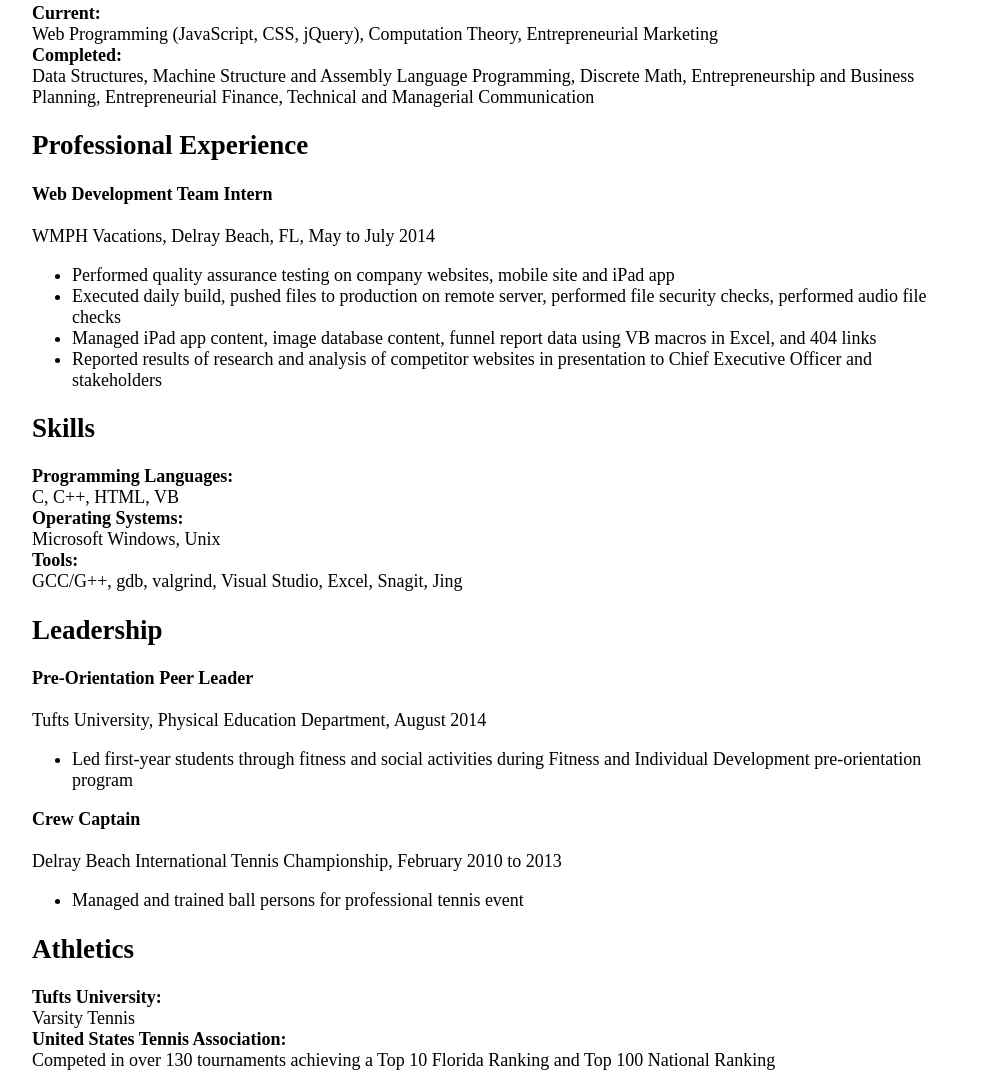
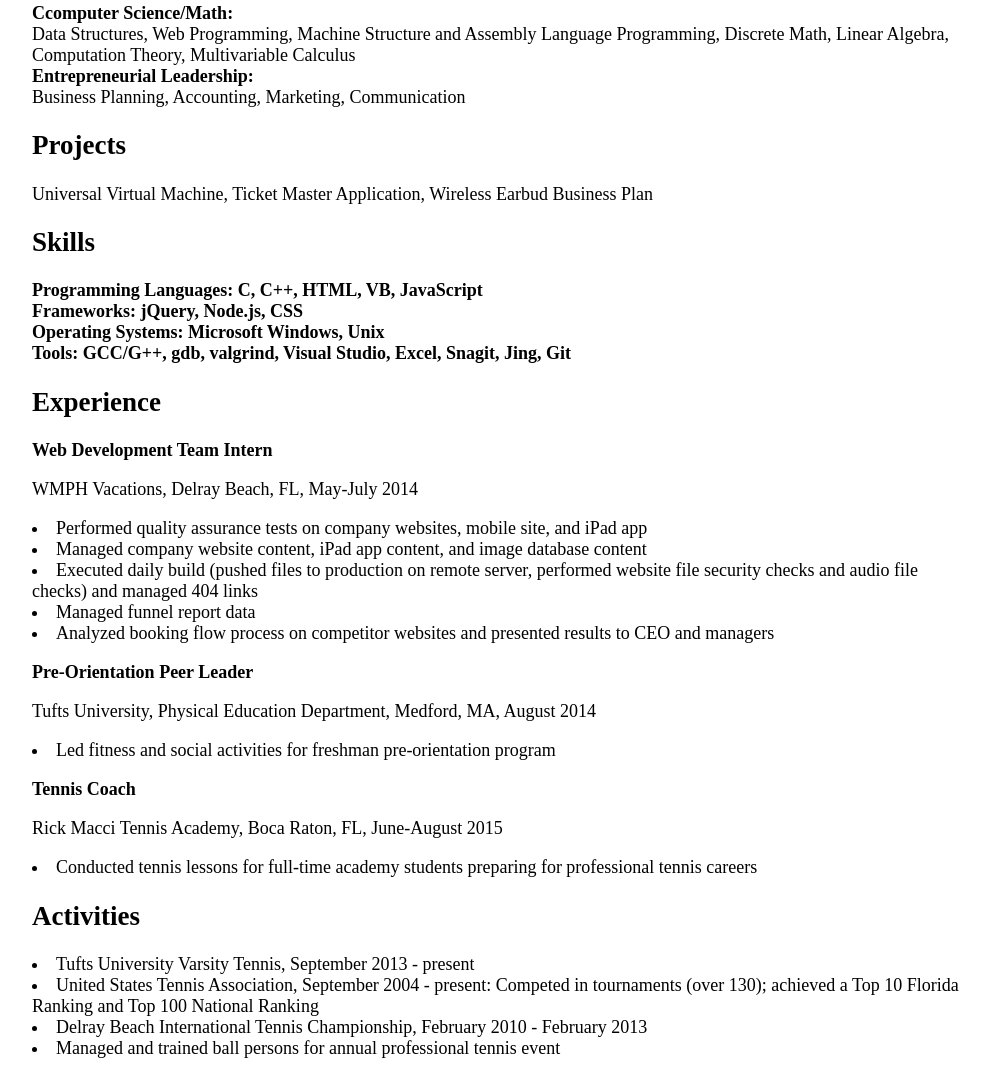
Before and after one commit to bbattl01/bbattl01.github.io, a plain HTML site: page resume.html in a window 1280 px wide. Shown: the part 453-1542 px from the top of the page, without its empty margins (118-1107 px from the left). After the commit the page ends 1520 px from the top, so only its background shows below. Drawn offline with Linux system fonts and the light colour scheme.

Commit message:
Update resume.html

```diff
--- a/resume.html
+++ b/resume.html
@@ -12,39 +12,43 @@
 				<h2>Education</h2>
 					<p> Tufts University, Medford, MA <br>
 						Bachelor of Science, expected May 2017 <br>
-						<div id="mini-header">Major:</div>  Computer Science     <div id="mini-header">Minor:</div>  Entrepreneurial Leadership</p>
+						<div id="mini-header">Major(double):</div>  Computer Science and Mathematics    <div id="mini-header">Minor:</div>  Entrepreneurial Leadership</p>
 
 				<h2>Relevant Coursework</h2>
-					<p><div id="mini-header">Current:</div>  Web Programming (JavaScript, CSS, jQuery), Computation Theory, Entrepreneurial Marketing <br>
-					<div id="mini-header">Completed:</div>  Data Structures, Machine Structure and Assembly Language Programming, Discrete Math, Entrepreneurship and Business Planning, Entrepreneurial Finance, Technical and Managerial Communication</p>
+					<p><div id="mini-header">Ccomputer Science/Math:</div>  Data Structures, Web Programming, Machine Structure and Assembly Language Programming, Discrete Math, Linear Algebra, Computation Theory, Multivariable Calculus <br>
+					<div id="mini-header">Entrepreneurial Leadership:</div>  Business Planning, Accounting, Marketing, Communication  </p>
 
-				<h2>Professional Experience</h2>
-				<p><div id="mini-header">Web Development Team Intern</div><br>
-				WMPH Vacations, Delray Beach, FL, May to July 2014
-				<ul><li>Performed quality assurance testing on company websites, mobile site and iPad app
-				<li>Executed daily build, pushed files to production on remote server, performed file security checks, performed audio file checks
-				<li>Managed iPad app content, image database content, funnel report data using VB macros in Excel, and 404 links
-				<li>Reported results of research and analysis of competitor websites in presentation to Chief Executive Officer and stakeholders </p>
-				</ul>
+				<h2>Projects</h2>
+				<p>Universal Virtual Machine, Ticket Master Application, Wireless Earbud Business Plan </p>
+				<h2>Skills</h2>
+				<p>
+					<div id="mini-header">Programming Languages:  C, C++, HTML, VB, JavaScript</div>
+					<div id="mini-header">Frameworks:   jQuery, Node.js, CSS</div>
+					<div id="mini-header">Operating Systems:  Microsoft Windows, Unix</div>
+					<div id="mini-header">Tools:  GCC/G++, gdb, valgrind, Visual Studio, Excel, Snagit, Jing, Git</div>
+				</p>
+				<h2>Experience</h2>
+				<b>Web Development Team Intern</b><br>
+				<p>WMPH Vacations, Delray Beach, FL, May-July 2014<br>
+					<li>Performed quality assurance tests on company websites, mobile site, and iPad app</li>
+					<li>Managed company website content, iPad app content, and image database content</li>
+					<li>Executed daily build (pushed files to production on remote server, performed website file security checks and audio file checks) and managed 404 links</li>
+					<li>Managed funnel report data </li>
+					<li>Analyzed booking flow process on competitor websites and presented results to CEO and managers</li>
+				</p>
+				<b>Pre-Orientation Peer Leader</b><br>
+				<p>Tufts University, Physical Education Department, Medford, MA, August 2014<br>
+					<li>Led fitness and social activities for freshman pre-orientation program</li>
+				</p>
+				<b>Tennis Coach</b><br>
+				<p>Rick Macci Tennis Academy, Boca Raton, FL, June-August 2015<br>
+					<li>Conducted tennis lessons for full-time academy students preparing for professional tennis careers</li>
+				</p>
 
-				<h2> Skills </h2>
-				<p><div id="mini-header">Programming Languages:</div>  C, C++, HTML, VB<br>
-					<div id="mini-header">Operating Systems:</div>  Microsoft Windows, Unix
-					<div id="mini-header">Tools:</div>  GCC/G++, gdb, valgrind, Visual Studio, Excel, Snagit, Jing </p>
-
-				<h2> Leadership </h2>
-				<p><div id="mini-header">Pre-Orientation Peer Leader</div><br>
-					Tufts University, Physical Education Department, August 2014
-					<ul>
-					<li>Led first-year students through fitness and social activities during Fitness and Individual Development pre-orientation program
-					</ul>
-					<div id="mini-header">Crew Captain</div><br>
-					Delray Beach International Tennis Championship, February 2010 to 2013
-					<ul>
-					<li>Managed and trained ball persons for professional tennis event </p>
-					</ul>
-				<h2> Athletics </h2>
-				<p><div id="mini-header">Tufts University:</div> Varsity Tennis <br>
-					<div id="mini-header">United States Tennis Association:</div> Competed in over 130 tournaments achieving a Top 10 Florida Ranking and Top 100 National Ranking </p>
+				<h2>Activities</h2>
+					<li>Tufts University Varsity Tennis, September 2013 - present</li>
+					<li>United States Tennis Association, September 2004 - present: Competed in tournaments (over 130); achieved a Top 10 Florida Ranking and Top 100 National Ranking</li>
+					<li>Delray Beach International Tennis Championship, February 2010 - February 2013</li>
+					<li>Managed and trained ball persons for annual professional tennis event</li>
 		</body>
 </html>
```
